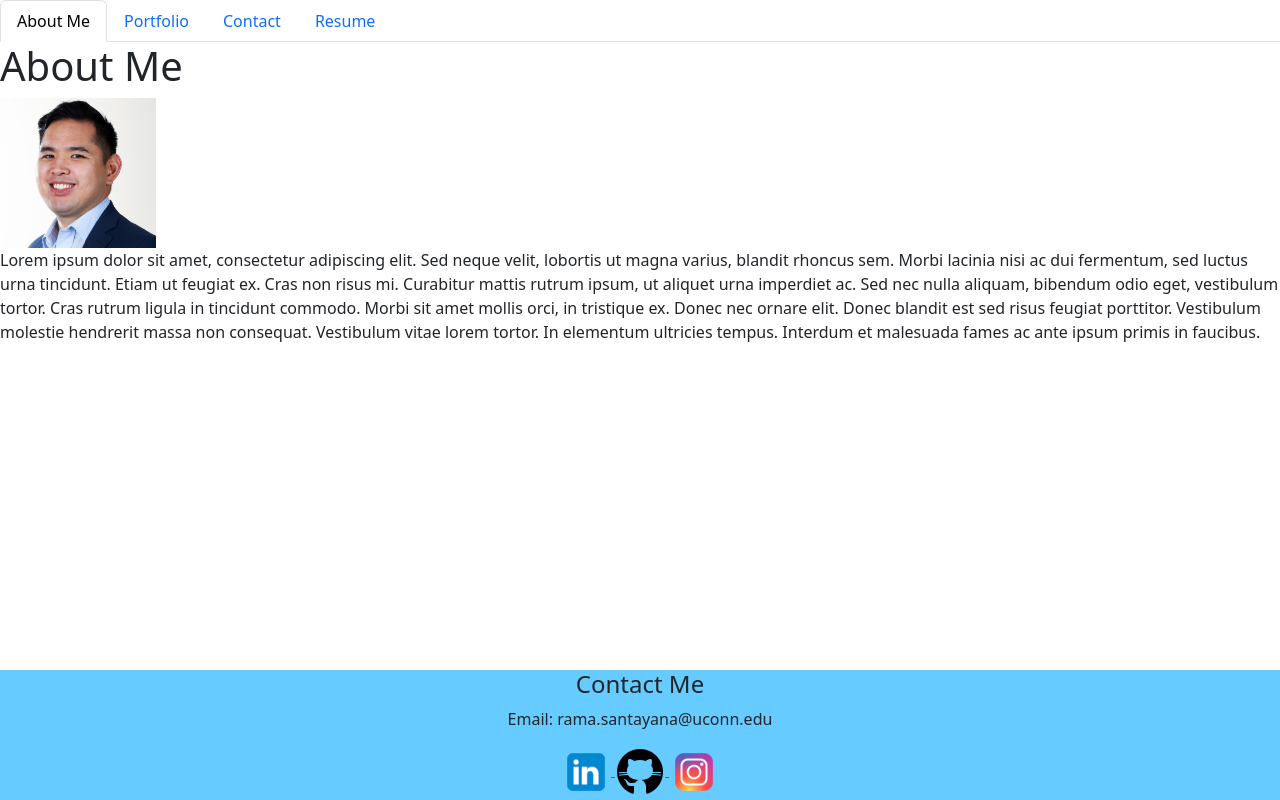
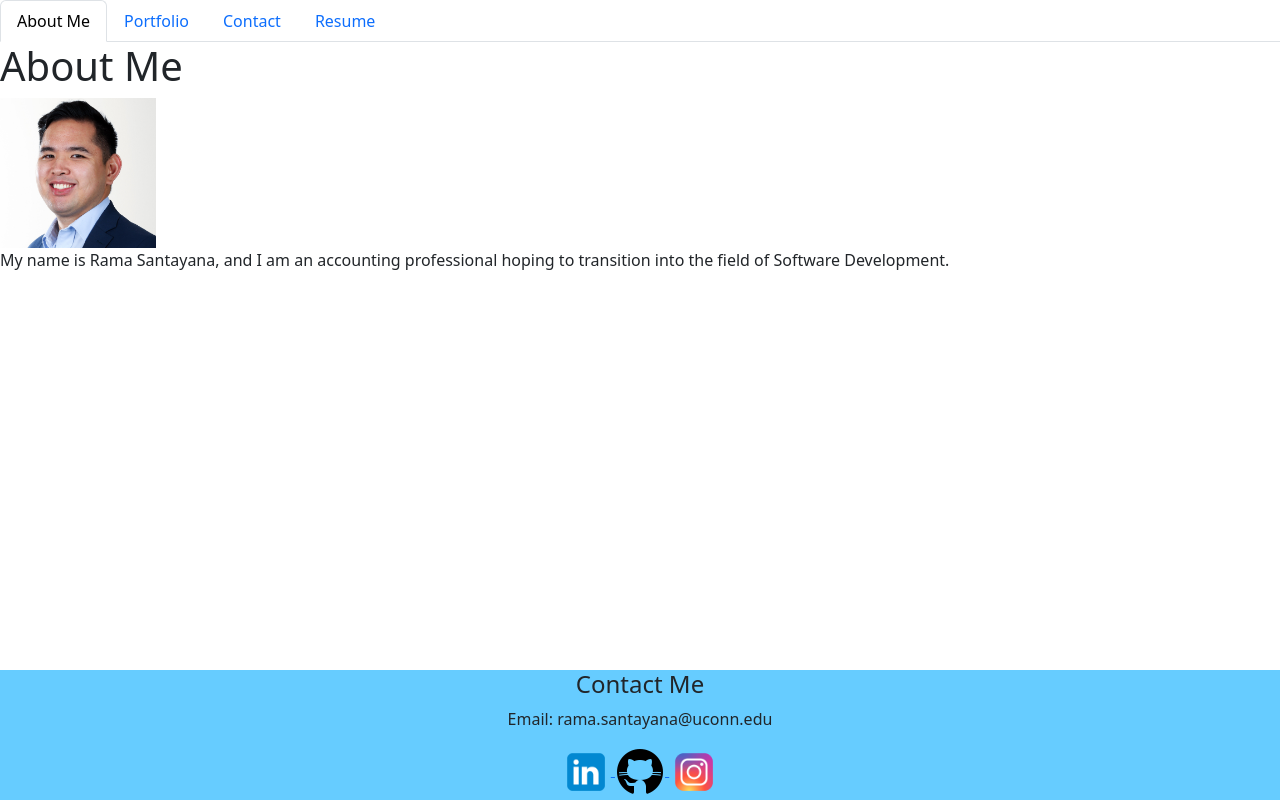
Before and after one commit to ramasantayana/react-portfolio-RS, a React (Create React App) app: page / in a window 1280 px wide. Built offline with nearby package versions, Linux system fonts and the light colour scheme.

Commit message:
Updated sections of my portfolio

```diff
--- a/src/components/pages/AboutMe.js
+++ b/src/components/pages/AboutMe.js
@@ -6,16 +6,7 @@ export default function AboutMe() {
       <h1>About Me</h1>
       <img height = "150px" src={process.env.PUBLIC_URL + myPicture} className=" float-left myPic" alt="Rama Santyana Head Shot" />
       <p>
-        Lorem ipsum dolor sit amet, consectetur adipiscing elit. Sed neque
-        velit, lobortis ut magna varius, blandit rhoncus sem. Morbi lacinia nisi
-        ac dui fermentum, sed luctus urna tincidunt. Etiam ut feugiat ex. Cras
-        non risus mi. Curabitur mattis rutrum ipsum, ut aliquet urna imperdiet
-        ac. Sed nec nulla aliquam, bibendum odio eget, vestibulum tortor. Cras
-        rutrum ligula in tincidunt commodo. Morbi sit amet mollis orci, in
-        tristique ex. Donec nec ornare elit. Donec blandit est sed risus feugiat
-        porttitor. Vestibulum molestie hendrerit massa non consequat. Vestibulum
-        vitae lorem tortor. In elementum ultricies tempus. Interdum et malesuada
-        fames ac ante ipsum primis in faucibus.
+        My name is Rama Santayana, and I am an accounting professional hoping to transition into the field of Software Development.
       </p>
     </div>
   );
--- a/src/components/pages/Contact.js
+++ b/src/components/pages/Contact.js
@@ -6,19 +6,7 @@ export default function Contact() {
     <div>
       <h1>Contact</h1>
       <p>
-        Donec a volutpat quam. Curabitur nec varius justo, sed rutrum ligula.
-        Curabitur pellentesque turpis sit amet eros iaculis, a mollis arcu
-        dictum. Ut vel ante eget massa ornare placerat. Etiam nisl orci, finibus
-        sodales volutpat et, hendrerit ut dolor. Suspendisse porta dictum nunc,
-        sed pretium risus rutrum eget. Nam consequat, ligula in faucibus
-        vestibulum, nisi justo laoreet risus, luctus luctus mi lacus sit amet
-        libero. Class aptent taciti sociosqu ad litora torquent per conubia
-        nostra, per inceptos himenaeos. Mauris pretium condimentum tellus eget
-        lobortis. Interdum et malesuada fames ac ante ipsum primis in faucibus.
-        Donec placerat accumsan mi, ut congue neque placerat eu. Donec nec ipsum
-        in velit pellentesque vehicula sit amet at augue. Maecenas aliquam
-        bibendum congue. Pellentesque semper, lectus non ullamcorper iaculis,
-        est ligula suscipit velit, sed bibendum turpis dui in sapien.
+      Please leave your email and message if you would like to connect, and I will reach out to you as soon as I can.
       </p>
       <br />
         <MyForm />
--- a/src/components/pages/Portfolio.js
+++ b/src/components/pages/Portfolio.js
@@ -11,12 +11,7 @@ export default function Portfolio() {
     <div className="row">
       <h1>Portfolio</h1>
       <p>
-        Nunc pharetra finibus est at efficitur. Praesent sed congue diam.
-        Integer gravida dui mauris, ut interdum nunc egestas sed. Aenean sed
-        mollis diam. Nunc aliquet risus ac finibus porta. Nam quis arcu non
-        lectus tincidunt fermentum. Suspendisse aliquet orci porta quam semper
-        imperdiet. Praesent euismod mi justo, faucibus scelerisque risus cursus
-        in. Sed rhoncus mollis diam, sit amet facilisis lectus blandit at.
+      View an application by selecting its picture or clicking the link to the GitHub repository below.
       </p>
       <div className= "project col-md-5">
         <h2>Project 1: JavaScript Password Generator</h2>
--- a/src/components/pages/Resume.js
+++ b/src/components/pages/Resume.js
@@ -6,17 +6,7 @@ export default function Resume() {
       <h1>Resume</h1>
       <p> Please find <a target="_blank" rel="noopener noreferrer" className="tab4" href={process.env.PUBLIC_URL + "/images/Rama Santayana Resume 031821.pdf"}>  My resume</a> Here </p>
       <p>
-        Integer cursus bibendum sem non pretium. Vestibulum in aliquet sem, quis
-        molestie urna. Aliquam semper ultrices varius. Aliquam faucibus sit amet
-        magna a ultrices. Aenean pellentesque placerat lacus imperdiet
-        efficitur. In felis nisl, luctus non ante euismod, tincidunt bibendum
-        mi. In a molestie nisl, eu sodales diam. Nam tincidunt lacus quis magna
-        posuere, eget tristique dui dapibus. Maecenas fermentum elementum
-        faucibus. Quisque nec metus vestibulum, egestas massa eu, sollicitudin
-        ipsum. Nulla facilisi. Sed ut erat ligula. Nam tincidunt nunc in nibh
-        dictum ullamcorper. Class aptent taciti sociosqu ad litora torquent per
-        conubia nostra, per inceptos himenaeos. Etiam ornare rutrum felis at
-        rhoncus. Etiam vel condimentum magna, quis tempor nulla.
+        Proficiencies: HTML, CSS, Javascript
       </p>
     </div>
   );
```
Also changed, not shown: 1 other file (tests, documents, lock files or other folders).
